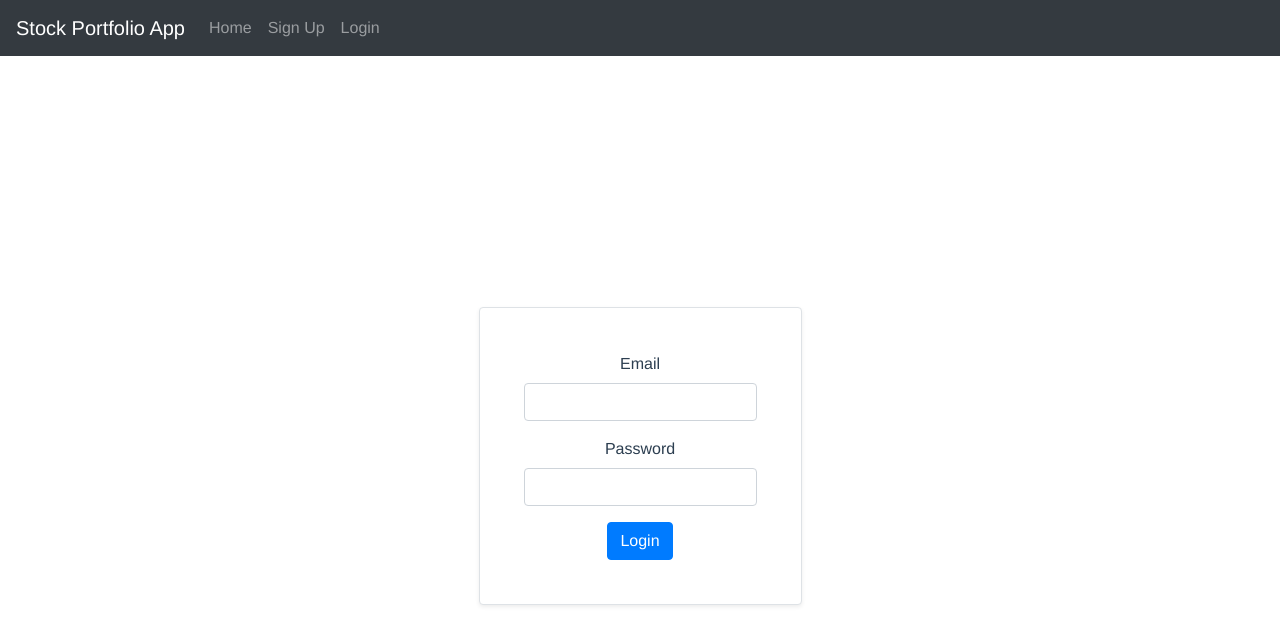
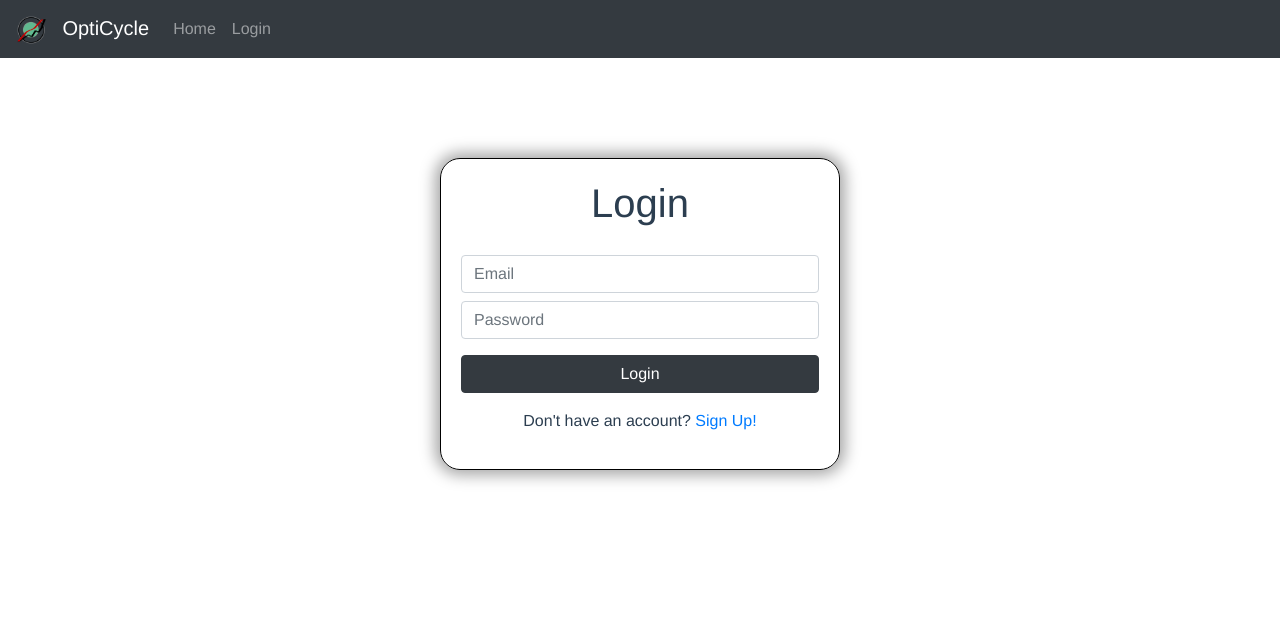
Before and after one commit to wazupwiddat/stock-portfolio, a Vue app: page /login in a window 1280 px wide. Shown: the top 644 px of the page. Built offline with nearby package versions, Linux system fonts and the light colour scheme.

Commit message:
much us stuffery

```diff
--- a/public/index.html
+++ b/public/index.html
@@ -6,7 +6,7 @@
     <meta name="viewport" content="width=device-width,initial-scale=1.0">
     <link rel="icon" href="<%= BASE_URL %>favicon.ico">
     <link href="https://stackpath.bootstrapcdn.com/bootstrap/4.5.2/css/bootstrap.min.css" rel="stylesheet">
-    <title><%= htmlWebpackPlugin.options.title %></title>
+    <title>OptiCycle</title>
   </head>
   <body>
     <noscript>
--- a/src/App.vue
+++ b/src/App.vue
@@ -1,12 +1,13 @@
 <template>
   <div id="app">
     <b-navbar toggleable="lg" type="dark" variant="dark">
-      <b-navbar-brand href="#">Stock Portfolio App</b-navbar-brand>
+      <b-navbar-brand href="#">
+        <img src="@/assets/logo.png" alt="OptiCycle Logo" class="logo"> OptiCycle
+      </b-navbar-brand>
       <b-navbar-toggle target="nav-collapse"></b-navbar-toggle>
       <b-collapse id="nav-collapse" is-nav>
         <b-navbar-nav>
           <b-nav-item to="/" tag="router-link">Home</b-nav-item>
-          <b-nav-item v-if="!isLoggedIn" to="/signup" tag="router-link">Sign Up</b-nav-item>
           <b-nav-item v-if="!isLoggedIn" to="/login" tag="router-link">Login</b-nav-item>
           <b-nav-item v-if="isLoggedIn" @click="logout">Logout</b-nav-item>
         </b-navbar-nav>
@@ -44,4 +45,9 @@ export default {
   text-align: center;
   color: #2c3e50;
 }
+
+.logo {
+  height: 30px;
+  margin-right: 10px;
+}
 </style>
--- a/src/components/UserHome.vue
+++ b/src/components/UserHome.vue
@@ -2,10 +2,16 @@
   <b-container>
     <b-row>
       <b-col>
-        <h6></h6>
+        <div v-if="accounts.length === 0" class="text-center mt-5">
+          <b-button variant="primary" @click="showCreateAccountModal">Create Account</b-button>
+        </div>
+        <div v-if="accounts.length > 0">
+          <div class="text-right mb-2">
+            <b-button size="sm" variant="primary" @click="showCreateAccountModal">Create Account</b-button>
+          </div>
           <b-tabs v-model="activeTabIndex" @input="handleTabChange">
             <b-tab v-for="account in accounts" :key="account.ID" :title="account.Name">
-            <div v-if="account.Name !== '+ New'">
+              <div>
                 <b-navbar toggleable="lg" type="light" variant="light">
                   <b-navbar-toggle target="nav-tabs-collapse"></b-navbar-toggle>
                   <b-collapse id="nav-tabs-collapse" is-nav>
@@ -37,9 +43,6 @@
               </div>
             </b-tab>
           </b-tabs>
-        <div v-if="accounts.length === 1 && accounts[0].Name === '+ New'" class="text-center mt-5">
-          <p>You don't have any accounts yet. Please create an account to get started.</p>
-          <b-button variant="primary" @click="showCreateAccountModal">Create Account</b-button>
         </div>
       </b-col>
     </b-row>
@@ -107,8 +110,7 @@ export default {
   methods: {
     async loadAccounts() {
       await this.fetchAccounts();
-      this.addNewAccountPlaceholder();
-      if (this.accounts.length > 1) {
+      if (this.accounts.length > 0) {
         this.fetchAccountDetails(0); // Fetch details for the first tab if there are accounts
       }
     },
@@ -125,17 +127,8 @@ export default {
         console.error('Error fetching accounts:', error);
       }
     },
-    addNewAccountPlaceholder() {
-      this.accounts.push({
-        ID: null,
-        Name: '+ New',
-        closedPositions: [],
-        openPositions: [],
-        detailsLoaded: true
-      });
-    },
     async fetchAccountDetails(accountIndex) {
-      if (!this.accounts || !this.accounts[accountIndex] || this.accounts[accountIndex].Name === '+ New') {
+      if (!this.accounts || !this.accounts[accountIndex]) {
         return;
       }
 
@@ -342,9 +335,7 @@ export default {
       };
     },
     handleTabChange(newIndex) {
-      if (this.accounts[newIndex] && this.accounts[newIndex].Name === '+ New') {
-        this.showCreateAccountModal();
-      } else if (newIndex !== null && newIndex < this.accounts.length) {
+      if (newIndex >= 0 && newIndex < this.accounts.length) {
         this.fetchAccountDetails(newIndex);
       }
     },
--- a/src/components/UserLogin.vue
+++ b/src/components/UserLogin.vue
@@ -1,22 +1,32 @@
 <template>
-  <b-container class="d-flex justify-content-center align-items-center vh-100">
-    <b-row>
-      <b-col>
-        <b-card class="login-card">
-          <b-form @submit.prevent="onSubmit">
-            <b-form-group label="Email">
-              <b-form-input v-model="email" type="email" required></b-form-input>
-            </b-form-group>
-            <b-form-group label="Password">
-              <b-form-input v-model="password" type="password" required></b-form-input>
-            </b-form-group>
-            <b-button type="submit" variant="primary">Login</b-button>
-          </b-form>
-        </b-card>
-      </b-col>
-    </b-row>
-  </b-container>
+  <div class="container-sm">
+    <div class="login-width">
+      <h1 class="text-center">Login</h1>
+      <form action="#" @submit.prevent="onSubmit">
+        <input
+          class="form-control w-100 mb-2"
+          type="email"
+          placeholder="Email"
+          v-model="email"
+        />
+
+        <input
+          class="form-control w-100 mb-2"
+          type="password"
+          placeholder="Password"
+          v-model="password"
+        />
+
+        <button class="btn btn-dark mt-2 w-100" type="submit">Login</button>
+        <p class="error-message">{{ error }}</p>
+      </form>
+      <p>
+        Don't have an account? <router-link to="/signup">Sign Up!</router-link>
+      </p>
+    </div>
+  </div>
 </template>
+
 
 <script>
 import api from '@/services/api';
@@ -28,6 +38,7 @@ export default {
     return {
       email: '',
       password: '',
+      error: "",
     };
   },
   methods: {
@@ -36,6 +47,8 @@ export default {
         await api.login(this.email, this.password);
         mutations.setLoggedIn(true);
         this.$router.push('/');
+        this.email = "";
+        this.password = "";
       } catch (error) {
         alert('Login failed');
       }
@@ -45,12 +58,38 @@ export default {
 </script>
 
 <style scoped>
-.login-card {
-  max-width: 400px;
-  margin: auto;
-  border: 1px solid #dee2e6;
-  border-radius: 0.25rem;
-  padding: 1.5rem;
-  box-shadow: 0 0.125rem 0.25rem rgba(0, 0, 0, 0.075);
-}
+form {
+    display: flex;
+    flex-direction: column;
+    justify-content: center;
+  }
+
+  label {
+    margin-bottom: 15px;
+  }
+
+  button {
+    margin: 0 auto;
+    width: 200px;
+  }
+
+  .error-message {
+    color: red;
+  }
+  .login-width {
+    margin: 100px auto;
+    max-width: 400px;
+    border: 1px solid black;
+    padding: 20px;
+    border-radius: 20px;
+    -webkit-box-shadow: 0px 0px 15px 5px #a6a6a6;
+    box-shadow: 0px 0px 15px 5px #a6a6a6;
+  }
+  p {
+    text-align: center;
+  }
+
+  h1 {
+    padding-bottom: 20px;
+  }
 </style>
--- a/src/components/UserPositions.vue
+++ b/src/components/UserPositions.vue
@@ -214,7 +214,7 @@ export default {
       // Fetch historical prices for the selected position
       try {
         const historicalPrices = await api.getHistoricalPrices(position.UnderlyingSymbol);
-        newSelectedPosition.historicalPrices = historicalPrices.map(price => ({
+        newSelectedPosition.historicalPrices = historicalPrices?.map(price => ({
           ...price,
           Date: new Date(price.Date) // Convert to Date object for comparison
         }));
@@ -336,7 +336,7 @@ export default {
           return total;
         }, 0);
 
-        const historicalPrice = this.selectedPosition.historicalPrices.find(price => {
+        const historicalPrice = this.selectedPosition?.historicalPrices?.find(price => {
           const priceDate = new Date(price.Date);
           return priceDate >= startDate && priceDate <= labelDate;
         });
--- a/src/components/UserSignup.vue
+++ b/src/components/UserSignup.vue
@@ -1,24 +1,45 @@
 <template>
-  <b-container>
-    <b-row>
-      <b-col>
-        <b-form @submit.prevent="onSubmit">
-          <b-form-group label="Email">
-            <b-form-input v-model="email" type="email" required></b-form-input>
-          </b-form-group>
-          <b-form-group label="Password">
-            <b-form-input v-model="password" type="password" required></b-form-input>
-          </b-form-group>
-          <b-button type="submit" variant="primary">Sign Up</b-button>
-        </b-form>
-      </b-col>
-    </b-row>
-  </b-container>
+  <div class="container">
+    <div class="signup-width">
+      <h1 class="text-center">Sign Up!</h1>
+      <form action="#" @submit.prevent="onSubmit">
+        <input
+          class="form-control w-100 mb-2"
+          type="email"
+          placeholder="Email"
+          v-model="email"
+          required
+        />
+        <input
+          class="form-control w-100 mb-2"
+          type="password"
+          placeholder="Password"
+          v-model="password"
+          required
+        />
+        <input
+          class="form-control w-100 mb-2"
+          type="password"
+          placeholder="Confirm Password"
+          v-model="passwordconf"
+          required
+        />
+
+        <button
+          class="btn btn-dark mt-2 w-100"
+          type="submit"
+          :disabled="!passwordsMatch"
+        >Sign Up!</button>
+        <p>{{ message }}</p>
+      </form>
+
+      <p>Already a user? <router-link to="/login">Login</router-link></p>
+    </div>
+  </div>
 </template>
 
 <script>
 import api from '@/services/api';
-import { mutations } from '@/state';
 
 export default {
   name: 'UserSignup',
@@ -26,18 +47,63 @@ export default {
     return {
       email: '',
       password: '',
+      passwordconf: '',
+      message: '',
     };
+  },
+  computed: {
+    passwordsMatch() {
+      return this.password && this.passwordconf && this.password === this.passwordconf;
+    },
   },
   methods: {
     async onSubmit() {
+      if (!this.passwordsMatch) {
+        this.message = 'Passwords do not match';
+        return;
+      }
       try {
-        await api.signup(this.email, this.password);
-        mutations.setLoggedIn(true);
+        const response = await api.signup(this.email, this.password);
+        if (response.status === 409) {
+          this.message = 'Email already in use';
+          return;
+        }
         this.$router.push('/login');
       } catch (error) {
-        alert('Signup failed');
+        this.message = 'Signup failed';
       }
     },
   },
 };
 </script>
+
+<style scoped>
+form {
+  display: flex;
+  flex-direction: column;
+}
+
+label {
+  margin-bottom: 15px;
+}
+
+button {
+  margin: 0 auto;
+  width: 200px;
+}
+.signup-width {
+  margin: 100px auto;
+  max-width: 400px;
+  border: 1px solid black;
+  padding: 20px;
+  border-radius: 20px;
+  -webkit-box-shadow: 0px 0px 15px 5px #a6a6a6;
+  box-shadow: 0px 0px 15px 5px #a6a6a6;
+}
+p {
+  text-align: center;
+}
+h1 {
+  padding-bottom: 20px;
+}
+</style>
```
Also changed, not shown: src/assets/logo.png, 1 other file (tests, documents, lock files or other folders). Lines whose indentation alone changed are shown as unchanged.
